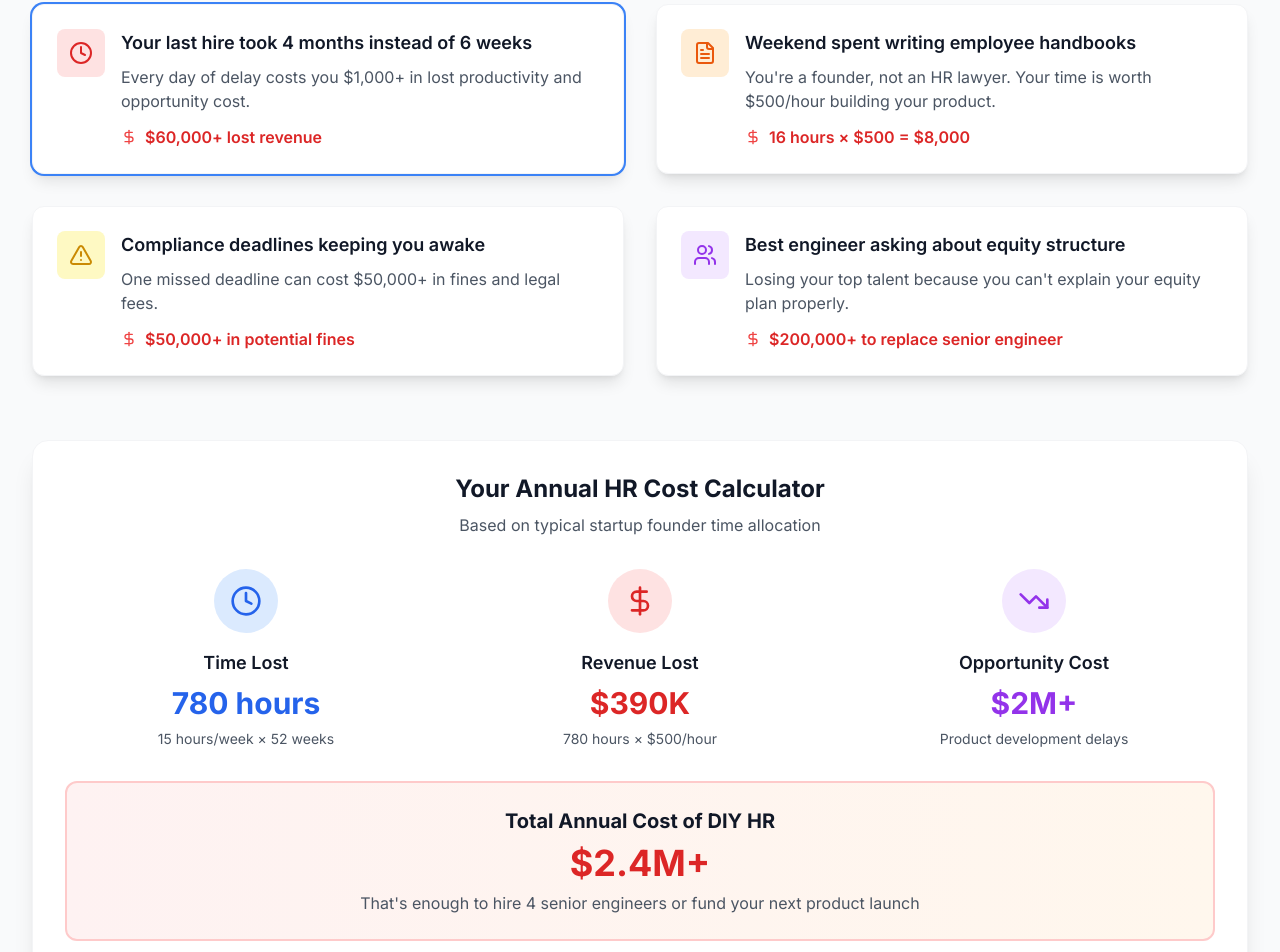
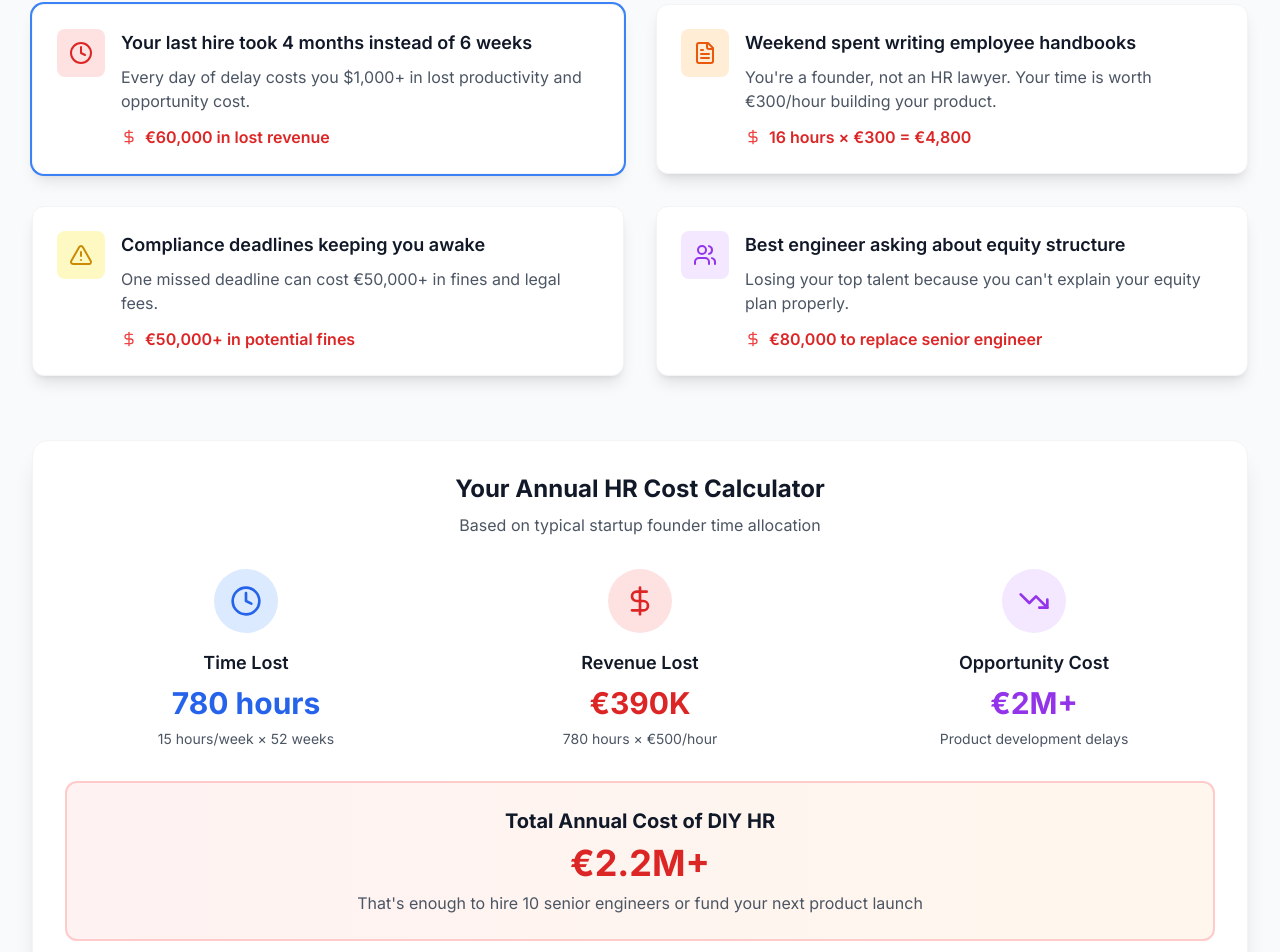
Before and after one commit to peter-workingcapital/workingcapital-website4, a Next.js app: page / in a window 1280 px wide. Shown: the part 1058-2010 px from the top of the page. Built offline with nearby package versions, Linux system fonts and the light colour scheme.

Commit message:
Update ProblemSection.tsx

```diff
--- a/components/ProblemSection.tsx
+++ b/components/ProblemSection.tsx
@@ -16,23 +16,23 @@ const ProblemSection = () => {
       icon: Clock,
       title: "Your last hire took 4 months instead of 6 weeks",
       description: "Every day of delay costs you $1,000+ in lost productivity and opportunity cost.",
-      cost: "$60,000+ lost revenue",
+      cost: "€60,000 in lost revenue",
       color: "text-red-600",
       bgColor: "bg-red-100"
     },
     {
       icon: FileText,
       title: "Weekend spent writing employee handbooks",
-      description: "You're a founder, not an HR lawyer. Your time is worth $500/hour building your product.",
-      cost: "16 hours × $500 = $8,000",
+      description: "You're a founder, not an HR lawyer. Your time is worth €300/hour building your product.",
+      cost: "16 hours × €300 = €4,800",
       color: "text-orange-600",
       bgColor: "bg-orange-100"
     },
     {
       icon: AlertTriangle,
       title: "Compliance deadlines keeping you awake",
-      description: "One missed deadline can cost $50,000+ in fines and legal fees.",
-      cost: "$50,000+ in potential fines",
+      description: "One missed deadline can cost €50,000+ in fines and legal fees.",
+      cost: "€50,000+ in potential fines",
       color: "text-yellow-600",
       bgColor: "bg-yellow-100"
     },
@@ -40,13 +40,13 @@ const ProblemSection = () => {
       icon: Users,
       title: "Best engineer asking about equity structure",
       description: "Losing your top talent because you can't explain your equity plan properly.",
-      cost: "$200,000+ to replace senior engineer",
+      cost: "€80,000 to replace senior engineer",
       color: "text-purple-600",
       bgColor: "bg-purple-100"
     }
   ]
 
-  const totalCost = 318000 // Sum of all costs
+  const totalCost = 234000 // Sum of all costs
 
   return (
     <section ref={ref} id="about" className="py-20 bg-gray-50">
@@ -134,8 +134,8 @@ const ProblemSection = () => {
                 <DollarSign className="w-8 h-8 text-red-600" />
               </div>
               <h4 className="text-lg font-semibold text-gray-900 mb-2">Revenue Lost</h4>
-              <div className="text-3xl font-bold text-red-600 mb-2">$390K</div>
-              <p className="text-sm text-gray-600">780 hours × $500/hour</p>
+              <div className="text-3xl font-bold text-red-600 mb-2">€390K</div>
+              <p className="text-sm text-gray-600">780 hours × €500/hour</p>
             </div>
 
             {/* Opportunity Cost */}
@@ -144,7 +144,7 @@ const ProblemSection = () => {
                 <TrendingDown className="w-8 h-8 text-purple-600" />
               </div>
               <h4 className="text-lg font-semibold text-gray-900 mb-2">Opportunity Cost</h4>
-              <div className="text-3xl font-bold text-purple-600 mb-2">$2M+</div>
+              <div className="text-3xl font-bold text-purple-600 mb-2">€2M+</div>
               <p className="text-sm text-gray-600">Product development delays</p>
             </div>
           </div>
@@ -161,10 +161,10 @@ const ProblemSection = () => {
                 Total Annual Cost of DIY HR
               </h4>
               <div className="text-4xl font-bold text-red-600 mb-2">
-                $2.4M+
+                €2.2M+
               </div>
               <p className="text-gray-600">
-                That's enough to hire 4 senior engineers or fund your next product launch
+                That's enough to hire 10 senior engineers or fund your next product launch
               </p>
             </div>
           </motion.div>
```
